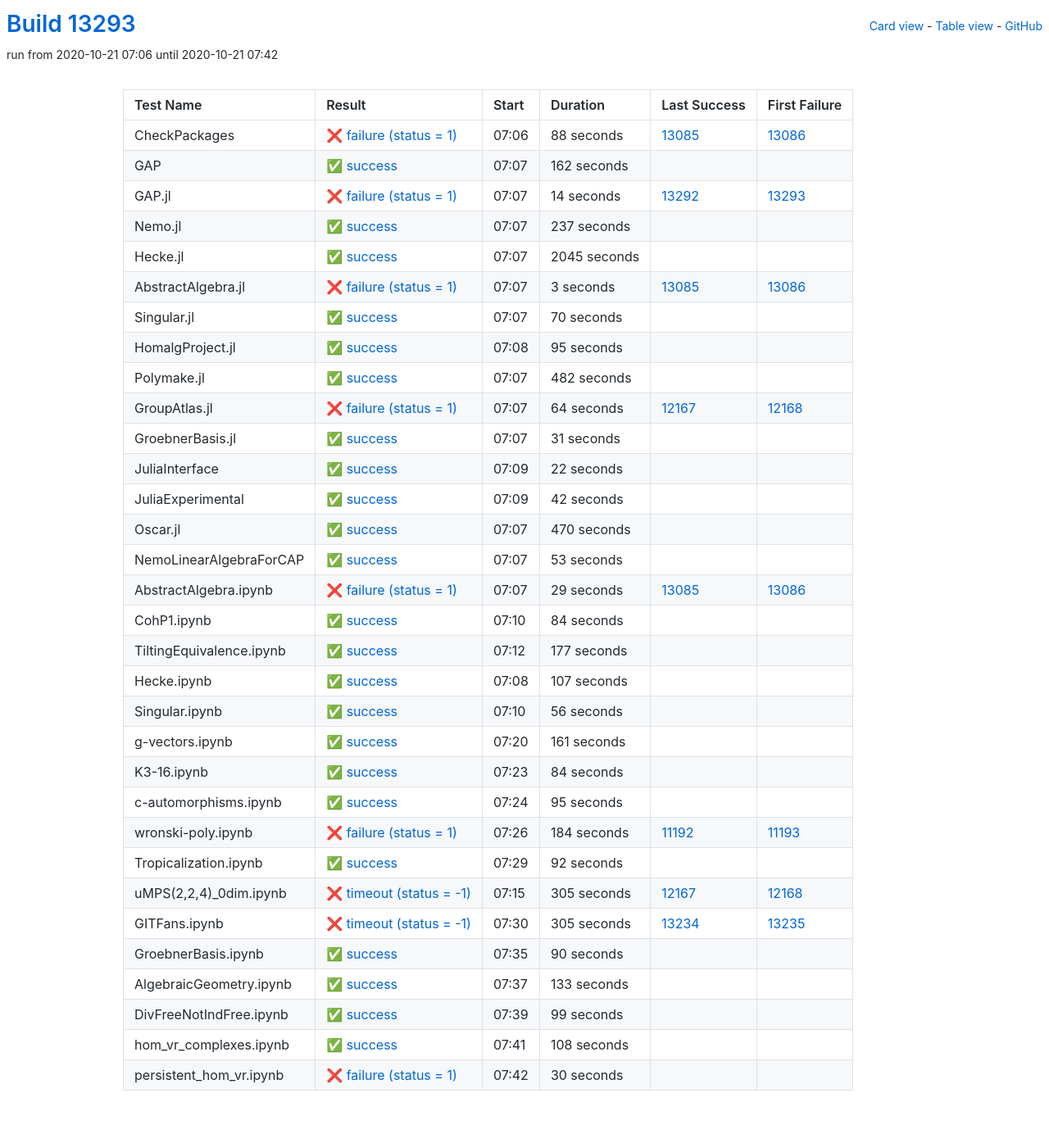
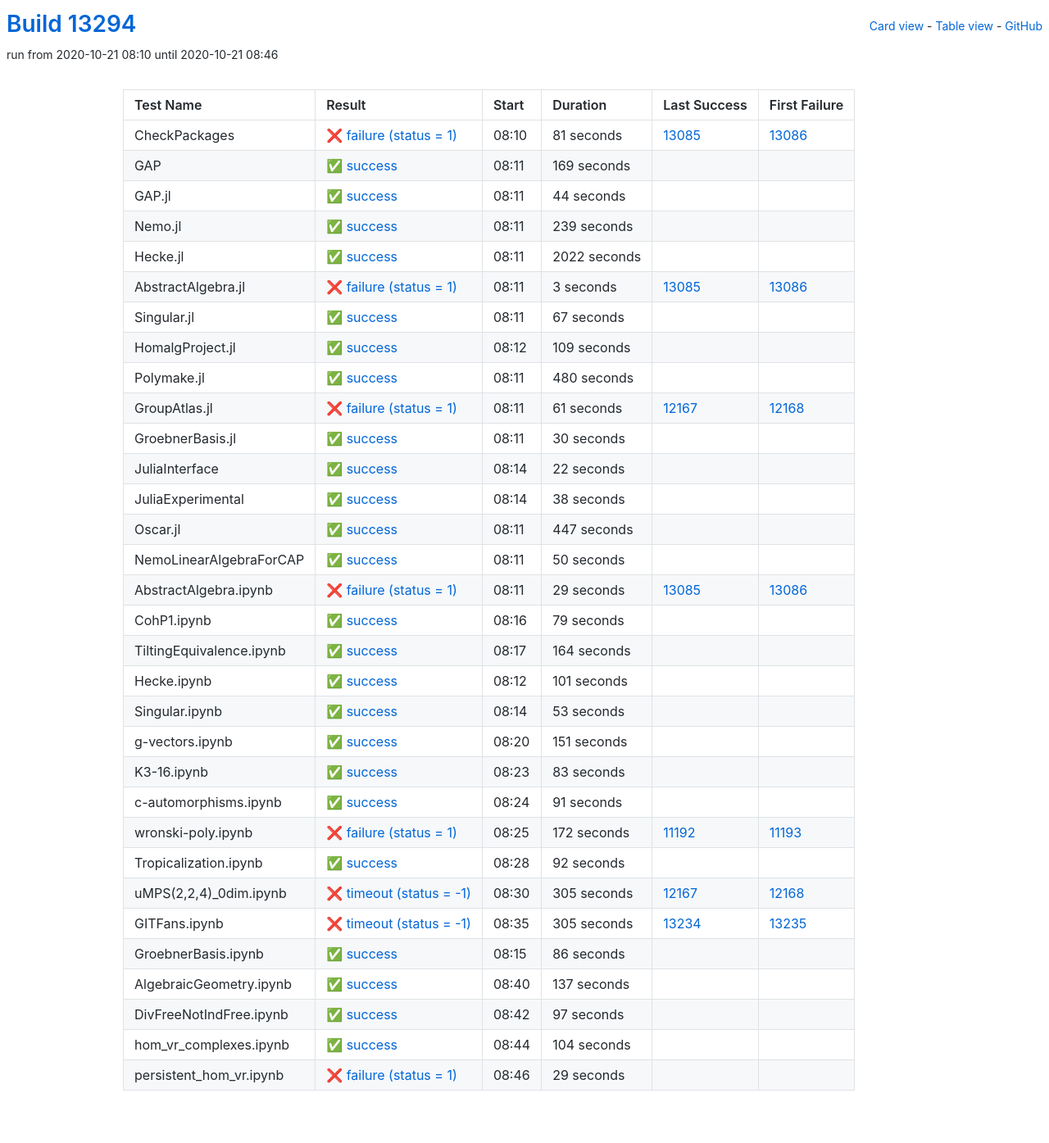
Before and after one commit to oscar-system/oscar-ci-status, a Jekyll site: the page built from table.html, in a window 1280 px wide. Shown: the whole page at 82% size. Built offline with Jekyll 4.4.1, drawn with Linux system fonts in a browser that asks for light colours.

Commit message:
Build #13294

```diff
--- a/_data/ci.yml
+++ b/_data/ci.yml
@@ -1,6 +1,6 @@
 ---
-build: 13293
-build_url: https://oscarci.mathematik.uni-kl.de/job/oscar/13293/
+build: 13294
+build_url: https://oscarci.mathematik.uni-kl.de/job/oscar/13294/
 job: oscar
 organization: oscar-system
 repo: oscar-ci-status
@@ -8,68 +8,68 @@
 tests:
 - name: CheckPackages
   id: checkpackages
-  log: https://oscarci.mathematik.uni-kl.de/job/oscar/13293/artifact/logs/build-13293/CheckPackages.log
-  start: 2020-10-21 07:06
+  log: https://oscarci.mathematik.uni-kl.de/job/oscar/13294/artifact/logs/build-13294/CheckPackages.log
+  start: 2020-10-21 08:10
   success: false
   exitcode: 1
   status: failure
-  duration: 88
+  duration: 81
   last_success: 13085
   last_success_url: https://oscarci.mathematik.uni-kl.de/job/oscar/13085/
   first_failure: 13086
   first_failure_url: https://oscarci.mathematik.uni-kl.de/job/oscar/13086/
 - name: GAP
   id: gap
-  log: https://oscarci.mathematik.uni-kl.de/job/oscar/13293/artifact/logs/build-13293/GAP.log
-  start: 2020-10-21 07:07
+  log: https://oscarci.mathematik.uni-kl.de/job/oscar/13294/artifact/logs/build-13294/GAP.log
+  start: 2020-10-21 08:11
   success: true
   exitcode: 0
   status: success
-  duration: 162
+  duration: 169
   last_success: false
   last_success_url:
   first_failure: false
   first_failure_url:
 - name: GAP.jl
   id: gap-jl
-  log: https://oscarci.mathematik.uni-kl.de/job/oscar/13293/artifact/logs/build-13293/GAP.jl.log
-  start: 2020-10-21 07:07
-  success: false
-  exitcode: 1
-  status: failure
-  duration: 14
-  last_success: 13292
-  last_success_url: https://oscarci.mathematik.uni-kl.de/job/oscar/13292/
-  first_failure: 13293
-  first_failure_url: https://oscarci.mathematik.uni-kl.de/job/oscar/13293/
-- name: Nemo.jl
-  id: nemo-jl
-  log: https://oscarci.mathematik.uni-kl.de/job/oscar/13293/artifact/logs/build-13293/Nemo.jl.log
-  start: 2020-10-21 07:07
+  log: https://oscarci.mathematik.uni-kl.de/job/oscar/13294/artifact/logs/build-13294/GAP.jl.log
+  start: 2020-10-21 08:11
   success: true
   exitcode: 0
   status: success
-  duration: 237
+  duration: 44
+  last_success: false
+  last_success_url:
+  first_failure: false
+  first_failure_url:
+- name: Nemo.jl
+  id: nemo-jl
+  log: https://oscarci.mathematik.uni-kl.de/job/oscar/13294/artifact/logs/build-13294/Nemo.jl.log
+  start: 2020-10-21 08:11
+  success: true
+  exitcode: 0
+  status: success
+  duration: 239
   last_success: false
   last_success_url:
   first_failure: false
   first_failure_url:
 - name: Hecke.jl
   id: hecke-jl
-  log: https://oscarci.mathematik.uni-kl.de/job/oscar/13293/artifact/logs/build-13293/Hecke.jl.log
-  start: 2020-10-21 07:07
+  log: https://oscarci.mathematik.uni-kl.de/job/oscar/13294/artifact/logs/build-13294/Hecke.jl.log
+  start: 2020-10-21 08:11
   success: true
   exitcode: 0
   status: success
-  duration: 2045
+  duration: 2022
   last_success: false
   last_success_url:
   first_failure: false
   first_failure_url:
 - name: AbstractAlgebra.jl
   id: abstractalgebra-jl
-  log: https://oscarci.mathematik.uni-kl.de/job/oscar/13293/artifact/logs/build-13293/AbstractAlgebra.jl.log
-  start: 2020-10-21 07:07
+  log: https://oscarci.mathematik.uni-kl.de/job/oscar/13294/artifact/logs/build-13294/AbstractAlgebra.jl.log
+  start: 2020-10-21 08:11
   success: false
   exitcode: 1
   status: failure
@@ -80,68 +80,68 @@
   first_failure_url: https://oscarci.mathematik.uni-kl.de/job/oscar/13086/
 - name: Singular.jl
   id: singular-jl
-  log: https://oscarci.mathematik.uni-kl.de/job/oscar/13293/artifact/logs/build-13293/Singular.jl.log
-  start: 2020-10-21 07:07
+  log: https://oscarci.mathematik.uni-kl.de/job/oscar/13294/artifact/logs/build-13294/Singular.jl.log
+  start: 2020-10-21 08:11
   success: true
   exitcode: 0
   status: success
-  duration: 70
+  duration: 67
   last_success: false
   last_success_url:
   first_failure: false
   first_failure_url:
 - name: HomalgProject.jl
   id: homalgproject-jl
-  log: https://oscarci.mathematik.uni-kl.de/job/oscar/13293/artifact/logs/build-13293/HomalgProject.jl.log
-  start: 2020-10-21 07:08
+  log: https://oscarci.mathematik.uni-kl.de/job/oscar/13294/artifact/logs/build-13294/HomalgProject.jl.log
+  start: 2020-10-21 08:12
   success: true
   exitcode: 0
   status: success
-  duration: 95
+  duration: 109
   last_success: false
   last_success_url:
   first_failure: false
   first_failure_url:
 - name: Polymake.jl
   id: polymake-jl
-  log: https://oscarci.mathematik.uni-kl.de/job/oscar/13293/artifact/logs/build-13293/Polymake.jl.log
-  start: 2020-10-21 07:07
+  log: https://oscarci.mathematik.uni-kl.de/job/oscar/13294/artifact/logs/build-13294/Polymake.jl.log
+  start: 2020-10-21 08:11
   success: true
   exitcode: 0
   status: success
-  duration: 482
+  duration: 480
   last_success: false
   last_success_url:
   first_failure: false
   first_failure_url:
 - name: GroupAtlas.jl
   id: groupatlas-jl
-  log: https://oscarci.mathematik.uni-kl.de/job/oscar/13293/artifact/logs/build-13293/GroupAtlas.jl.log
-  start: 2020-10-21 07:07
+  log: https://oscarci.mathematik.uni-kl.de/job/oscar/13294/artifact/logs/build-13294/GroupAtlas.jl.log
+  start: 2020-10-21 08:11
   success: false
   exitcode: 1
   status: failure
-  duration: 64
+  duration: 61
   last_success: 12167
   last_success_url: https://oscarci.mathematik.uni-kl.de/job/oscar/12167/
   first_failure: 12168
   first_failure_url: https://oscarci.mathematik.uni-kl.de/job/oscar/12168/
 - name: GroebnerBasis.jl
   id: groebnerbasis-jl
-  log: https://oscarci.mathematik.uni-kl.de/job/oscar/13293/artifact/logs/build-13293/GroebnerBasis.jl.log
-  start: 2020-10-21 07:07
+  log: https://oscarci.mathematik.uni-kl.de/job/oscar/13294/artifact/logs/build-13294/GroebnerBasis.jl.log
+  start: 2020-10-21 08:11
   success: true
   exitcode: 0
   status: success
-  duration: 31
+  duration: 30
   last_success: false
   last_success_url:
   first_failure: false
   first_failure_url:
 - name: JuliaInterface
   id: juliainterface
-  log: https://oscarci.mathematik.uni-kl.de/job/oscar/13293/artifact/logs/build-13293/JuliaInterface.log
-  start: 2020-10-21 07:09
+  log: https://oscarci.mathematik.uni-kl.de/job/oscar/13294/artifact/logs/build-13294/JuliaInterface.log
+  start: 2020-10-21 08:14
   success: true
   exitcode: 0
   status: success
@@ -152,44 +152,44 @@
   first_failure_url:
 - name: JuliaExperimental
   id: juliaexperimental
-  log: https://oscarci.mathematik.uni-kl.de/job/oscar/13293/artifact/logs/build-13293/JuliaExperimental.log
-  start: 2020-10-21 07:09
+  log: https://oscarci.mathematik.uni-kl.de/job/oscar/13294/artifact/logs/build-13294/JuliaExperimental.log
+  start: 2020-10-21 08:14
   success: true
   exitcode: 0
   status: success
-  duration: 42
+  duration: 38
   last_success: false
   last_success_url:
   first_failure: false
   first_failure_url:
 - name: Oscar.jl
   id: oscar-jl
-  log: https://oscarci.mathematik.uni-kl.de/job/oscar/13293/artifact/logs/build-13293/Oscar.jl.log
-  start: 2020-10-21 07:07
+  log: https://oscarci.mathematik.uni-kl.de/job/oscar/13294/artifact/logs/build-13294/Oscar.jl.log
+  start: 2020-10-21 08:11
   success: true
   exitcode: 0
   status: success
-  duration: 470
+  duration: 447
   last_success: false
   last_success_url:
   first_failure: false
   first_failure_url:
 - name: NemoLinearAlgebraForCAP
   id: nemolinearalgebraforcap
-  log: https://oscarci.mathematik.uni-kl.de/job/oscar/13293/artifact/logs/build-13293/NemoLinearAlgebraForCAP.log
-  start: 2020-10-21 07:07
+  log: https://oscarci.mathematik.uni-kl.de/job/oscar/13294/artifact/logs/build-13294/NemoLinearAlgebraForCAP.log
+  start: 2020-10-21 08:11
   success: true
   exitcode: 0
   status: success
-  duration: 53
+  duration: 50
   last_success: false
   last_success_url:
   first_failure: false
   first_failure_url:
 - name: AbstractAlgebra.ipynb
   id: abstractalgebra-ipynb
-  log: https://oscarci.mathematik.uni-kl.de/job/oscar/13293/artifact/logs/build-13293/AbstractAlgebra.ipynb.log
-  start: 2020-10-21 07:07
+  log: https://oscarci.mathematik.uni-kl.de/job/oscar/13294/artifact/logs/build-13294/AbstractAlgebra.ipynb.log
+  start: 2020-10-21 08:11
   success: false
   exitcode: 1
   status: failure
@@ -200,104 +200,104 @@
   first_failure_url: https://oscarci.mathematik.uni-kl.de/job/oscar/13086/
 - name: CohP1.ipynb
   id: cohp1-ipynb
-  log: https://oscarci.mathematik.uni-kl.de/job/oscar/13293/artifact/logs/build-13293/CohP1.ipynb.log
-  start: 2020-10-21 07:10
+  log: https://oscarci.mathematik.uni-kl.de/job/oscar/13294/artifact/logs/build-13294/CohP1.ipynb.log
+  start: 2020-10-21 08:16
   success: true
   exitcode: 0
   status: success
-  duration: 84
+  duration: 79
   last_success: false
   last_success_url:
   first_failure: false
   first_failure_url:
 - name: TiltingEquivalence.ipynb
   id: tiltingequivalence-ipynb
-  log: https://oscarci.mathematik.uni-kl.de/job/oscar/13293/artifact/logs/build-13293/TiltingEquivalence.ipynb.log
-  start: 2020-10-21 07:12
+  log: https://oscarci.mathematik.uni-kl.de/job/oscar/13294/artifact/logs/build-13294/TiltingEquivalence.ipynb.log
+  start: 2020-10-21 08:17
   success: true
   exitcode: 0
   status: success
-  duration: 177
+  duration: 164
   last_success: false
   last_success_url:
   first_failure: false
   first_failure_url:
 - name: Hecke.ipynb
   id: hecke-ipynb
-  log: https://oscarci.mathematik.uni-kl.de/job/oscar/13293/artifact/logs/build-13293/Hecke.ipynb.log
-  start: 2020-10-21 07:08
+  log: https://oscarci.mathematik.uni-kl.de/job/oscar/13294/artifact/logs/build-13294/Hecke.ipynb.log
+  start: 2020-10-21 08:12
   success: true
   exitcode: 0
   status: success
-  duration: 107
+  duration: 101
   last_success: false
   last_success_url:
   first_failure: false
   first_failure_url:
 - name: Singular.ipynb
   id: singular-ipynb
-  log: https://oscarci.mathematik.uni-kl.de/job/oscar/13293/artifact/logs/build-13293/Singular.ipynb.log
-  start: 2020-10-21 07:10
+  log: https://oscarci.mathematik.uni-kl.de/job/oscar/13294/artifact/logs/build-13294/Singular.ipynb.log
+  start: 2020-10-21 08:14
   success: true
   exitcode: 0
   status: success
-  duration: 56
+  duration: 53
   last_success: false
   last_success_url:
   first_failure: false
   first_failure_url:
 - name: g-vectors.ipynb
   id: g-vectors-ipynb
-  log: https://oscarci.mathematik.uni-kl.de/job/oscar/13293/artifact/logs/build-13293/g-vectors.ipynb.log
-  start: 2020-10-21 07:20
+  log: https://oscarci.mathematik.uni-kl.de/job/oscar/13294/artifact/logs/build-13294/g-vectors.ipynb.log
+  start: 2020-10-21 08:20
   success: true
   exitcode: 0
   status: success
-  duration: 161
+  duration: 151
   last_success: false
   last_success_url:
   first_failure: false
   first_failure_url:
 - name: K3-16.ipynb
   id: k3-16-ipynb
-  log: https://oscarci.mathematik.uni-kl.de/job/oscar/13293/artifact/logs/build-13293/K3-16.ipynb.log
-  start: 2020-10-21 07:23
+  log: https://oscarci.mathematik.uni-kl.de/job/oscar/13294/artifact/logs/build-13294/K3-16.ipynb.log
+  start: 2020-10-21 08:23
   success: true
   exitcode: 0
   status: success
-  duration: 84
+  duration: 83
   last_success: false
   last_success_url:
   first_failure: false
   first_failure_url:
 - name: c-automorphisms.ipynb
   id: c-automorphisms-ipynb
-  log: https://oscarci.mathematik.uni-kl.de/job/oscar/13293/artifact/logs/build-13293/c-automorphisms.ipynb.log
-  start: 2020-10-21 07:24
+  log: https://oscarci.mathematik.uni-kl.de/job/oscar/13294/artifact/logs/build-13294/c-automorphisms.ipynb.log
+  start: 2020-10-21 08:24
   success: true
   exitcode: 0
   status: success
-  duration: 95
+  duration: 91
   last_success: false
   last_success_url:
   first_failure: false
   first_failure_url:
 - name: wronski-poly.ipynb
   id: wronski-poly-ipynb
-  log: https://oscarci.mathematik.uni-kl.de/job/oscar/13293/artifact/logs/build-13293/wronski-poly.ipynb.log
-  start: 2020-10-21 07:26
+  log: https://oscarci.mathematik.uni-kl.de/job/oscar/13294/artifact/logs/build-13294/wronski-poly.ipynb.log
+  start: 2020-10-21 08:25
   success: false
   exitcode: 1
   status: failure
-  duration: 184
+  duration: 172
   last_success: 11192
   last_success_url: https://oscarci.mathematik.uni-kl.de/job/oscar/11192/
   first_failure: 11193
   first_failure_url: https://oscarci.mathematik.uni-kl.de/job/oscar/11193/
 - name: Tropicalization.ipynb
   id: tropicalization-ipynb
-  log: https://oscarci.mathematik.uni-kl.de/job/oscar/13293/artifact/logs/build-13293/Tropicalization.ipynb.log
-  start: 2020-10-21 07:29
+  log: https://oscarci.mathematik.uni-kl.de/job/oscar/13294/artifact/logs/build-13294/Tropicalization.ipynb.log
+  start: 2020-10-21 08:28
   success: true
   exitcode: 0
   status: success
@@ -308,8 +308,8 @@
   first_failure_url:
 - name: uMPS(2,2,4)_0dim.ipynb
   id: umps-2-2-4-0dim-ipynb
-  log: https://oscarci.mathematik.uni-kl.de/job/oscar/13293/artifact/logs/build-13293/uMPS-2-2-4-_0dim.ipynb.log
-  start: 2020-10-21 07:15
+  log: https://oscarci.mathematik.uni-kl.de/job/oscar/13294/artifact/logs/build-13294/uMPS-2-2-4-_0dim.ipynb.log
+  start: 2020-10-21 08:30
   success: false
   exitcode: -1
   status: timeout
@@ -320,8 +320,8 @@
   first_failure_url: https://oscarci.mathematik.uni-kl.de/job/oscar/12168/
 - name: GITFans.ipynb
   id: gitfans-ipynb
-  log: https://oscarci.mathematik.uni-kl.de/job/oscar/13293/artifact/logs/build-13293/GITFans.ipynb.log
-  start: 2020-10-21 07:30
+  log: https://oscarci.mathematik.uni-kl.de/job/oscar/13294/artifact/logs/build-13294/GITFans.ipynb.log
+  start: 2020-10-21 08:35
   success: false
   exitcode: -1
   status: timeout
@@ -332,60 +332,60 @@
   first_failure_url: https://oscarci.mathematik.uni-kl.de/job/oscar/13235/
 - name: GroebnerBasis.ipynb
   id: groebnerbasis-ipynb
-  log: https://oscarci.mathematik.uni-kl.de/job/oscar/13293/artifact/logs/build-13293/GroebnerBasis.ipynb.log
-  start: 2020-10-21 07:35
+  log: https://oscarci.mathematik.uni-kl.de/job/oscar/13294/artifact/logs/build-13294/GroebnerBasis.ipynb.log
+  start: 2020-10-21 08:15
   success: true
   exitcode: 0
   status: success
-  duration: 90
+  duration: 86
   last_success: false
   last_success_url:
   first_failure: false
   first_failure_url:
 - name: AlgebraicGeometry.ipynb
   id: algebraicgeometry-ipynb
-  log: https://oscarci.mathematik.uni-kl.de/job/oscar/13293/artifact/logs/build-13293/AlgebraicGeometry.ipynb.log
-  start: 2020-10-21 07:37
+  log: https://oscarci.mathematik.uni-kl.de/job/oscar/13294/artifact/logs/build-13294/AlgebraicGeometry.ipynb.log
+  start: 2020-10-21 08:40
   success: true
   exitcode: 0
   status: success
-  duration: 133
+  duration: 137
   last_success: false
   last_success_url:
   first_failure: false
   first_failure_url:
 - name: DivFreeNotIndFree.ipynb
   id: divfreenotindfree-ipynb
-  log: https://oscarci.mathematik.uni-kl.de/job/oscar/13293/artifact/logs/build-13293/DivFreeNotIndFree.ipynb.log
-  start: 2020-10-21 07:39
+  log: https://oscarci.mathematik.uni-kl.de/job/oscar/13294/artifact/logs/build-13294/DivFreeNotIndFree.ipynb.log
+  start: 2020-10-21 08:42
   success: true
   exitcode: 0
   status: success
-  duration: 99
+  duration: 97
   last_success: false
   last_success_url:
   first_failure: false
   first_failure_url:
 - name: hom_vr_complexes.ipynb
   id: hom-vr-complexes-ipynb
-  log: https://oscarci.mathematik.uni-kl.de/job/oscar/13293/artifact/logs/build-13293/hom_vr_complexes.ipynb.log
-  start: 2020-10-21 07:41
+  log: https://oscarci.mathematik.uni-kl.de/job/oscar/13294/artifact/logs/build-13294/hom_vr_complexes.ipynb.log
+  start: 2020-10-21 08:44
   success: true
   exitcode: 0
   status: success
-  duration: 108
+  duration: 104
   last_success: false
   last_success_url:
   first_failure: false
   first_failure_url:
 - name: persistent_hom_vr.ipynb
   id: persistent-hom-vr-ipynb
-  log: https://oscarci.mathematik.uni-kl.de/job/oscar/13293/artifact/logs/build-13293/persistent_hom_vr.ipynb.log
-  start: 2020-10-21 07:42
+  log: https://oscarci.mathematik.uni-kl.de/job/oscar/13294/artifact/logs/build-13294/persistent_hom_vr.ipynb.log
+  start: 2020-10-21 08:46
   success: false
   exitcode: 1
   status: failure
-  duration: 30
+  duration: 29
   last_success: false
   last_success_url:
   first_failure: false
```
Also changed, not shown: README.md.
